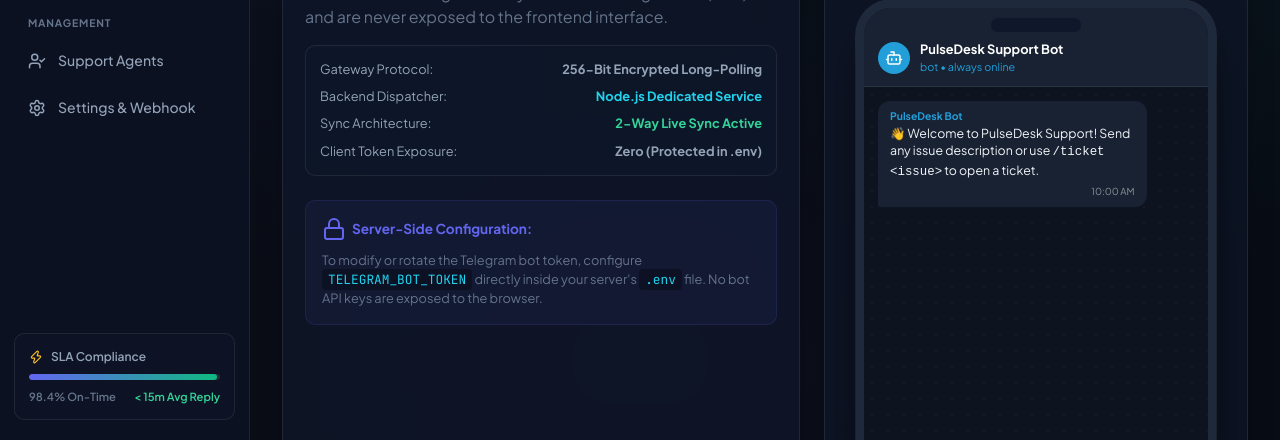
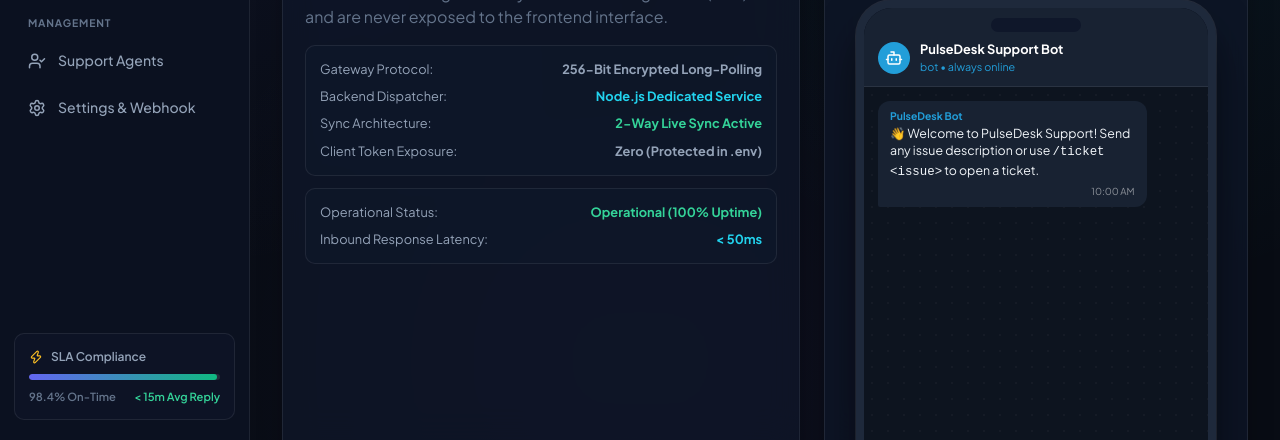
Before and after one commit to purvesh90/CRM, a website: page public/index.html in a window 1280 px wide. Both pictures are taken after a click on the link "Telegram Integration". Shown: the part 360-800 px from the top of the page. Drawn offline with nearby package versions, Linux system fonts and the light colour scheme; no server answers.

Commit message:
remove setup and connection instructions from frontend

```diff
--- a/public/index.html
+++ b/public/index.html
@@ -527,11 +527,15 @@
                 </div>
               </div>
 
-              <div class="setup-guide-box mt-6">
-                <h4><i data-lucide="lock"></i> Server-Side Configuration:</h4>
-                <p class="text-muted text-sm">
-                  To modify or rotate the Telegram bot token, configure <code>TELEGRAM_BOT_TOKEN</code> directly inside your server's <code>.env</code> file. No bot API keys are exposed to the browser.
-                </p>
+              <div class="bot-info-card mt-4">
+                <div class="bot-info-row">
+                  <span>Operational Status:</span>
+                  <strong class="text-success">Operational (100% Uptime)</strong>
+                </div>
+                <div class="bot-info-row">
+                  <span>Inbound Response Latency:</span>
+                  <strong class="text-cyan">&lt; 50ms</strong>
+                </div>
               </div>
             </div>
           </div>
```
